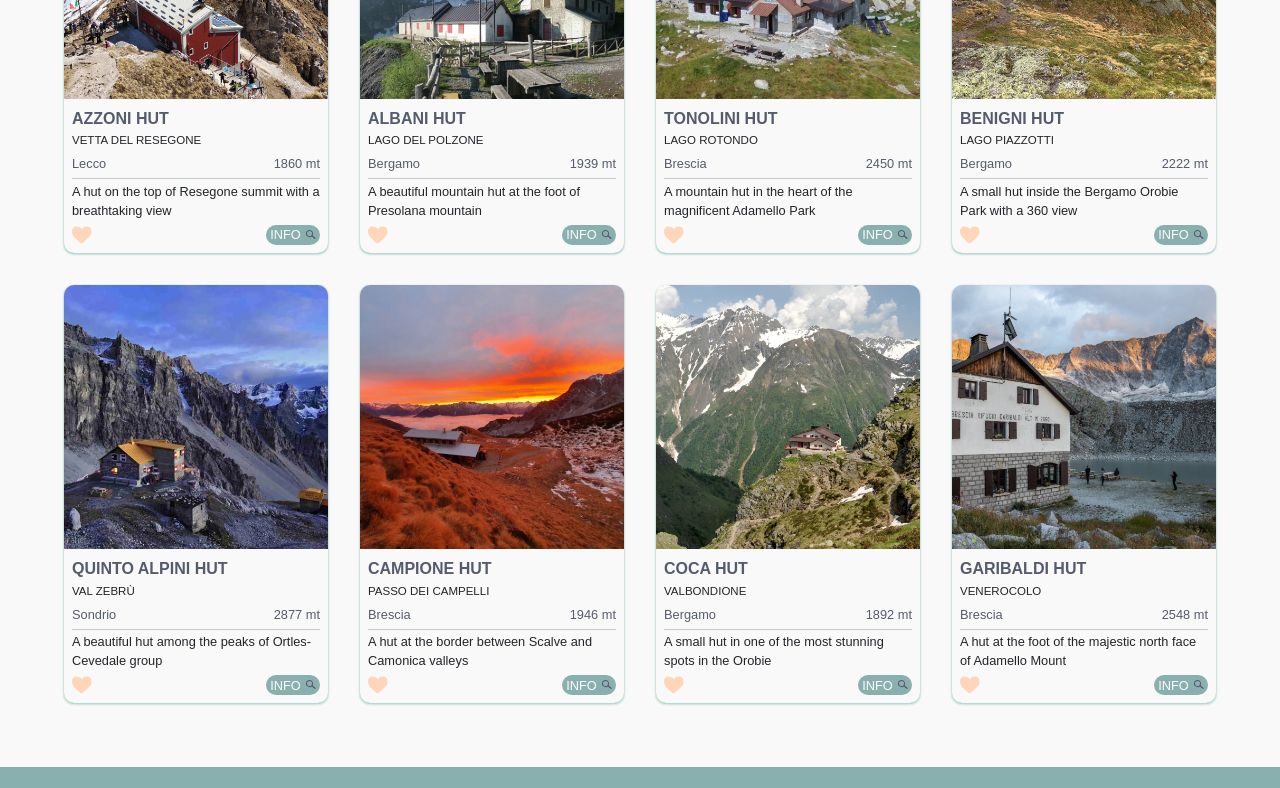
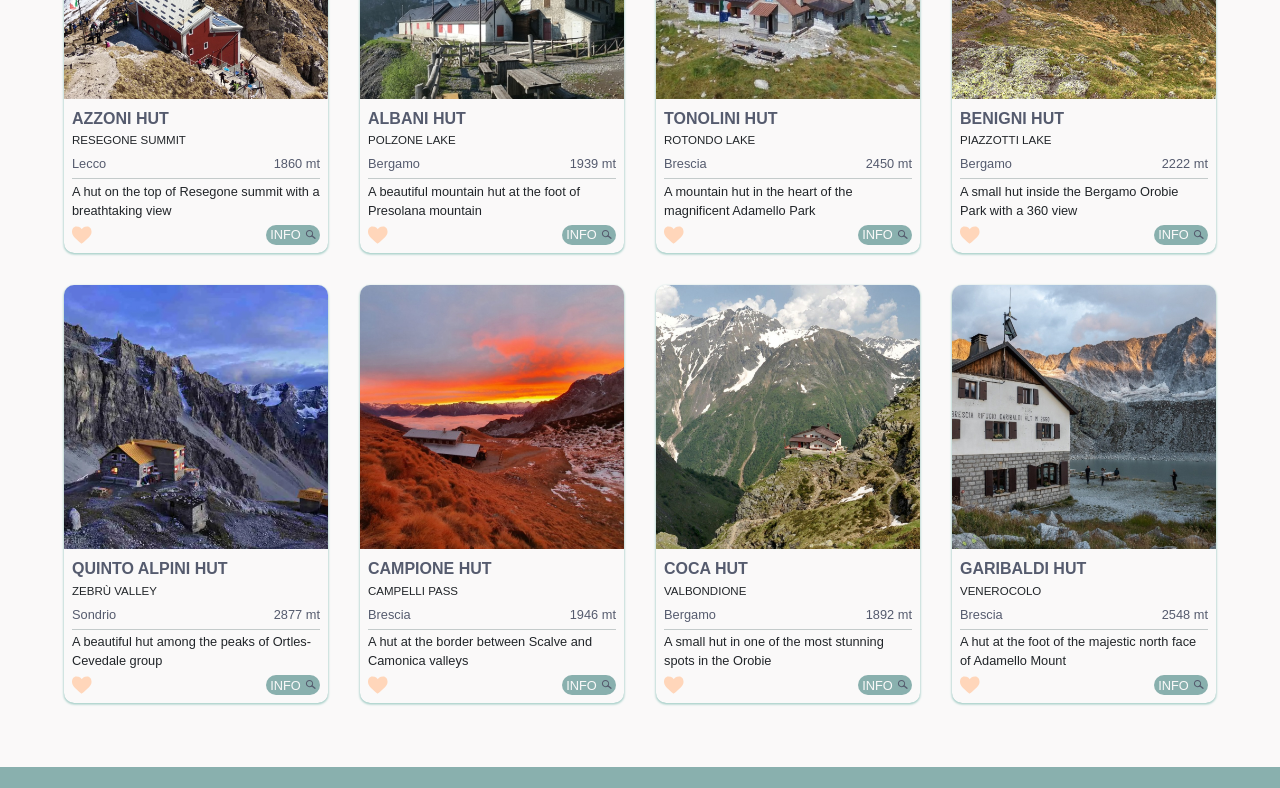
Before and after one commit to elukashova/rs-react, a React (Vite) app: page / in a window 1280 px wide. Shown: the part 354-1142 px from the top of the page. Built offline with nearby package versions, Linux system fonts and the light colour scheme.

Commit message:
refactor: apply clean code

```diff
--- a/package.json
+++ b/package.json
@@ -7,7 +7,7 @@
     "dev": "vite",
     "build": "tsc --noEmit && vite build --base=./",
     "preview": "vite preview",
-    "lint": "eslint . --ext .tsx",
+    "lint": "eslint . --ext .tsx --ext .ts",
     "prepare": "husky install",
     "lintstaged": "lint-staged --relative",
     "coverage": "vitest run --coverage",
--- a/src/App.tsx
+++ b/src/App.tsx
@@ -9,15 +9,8 @@ export default class App extends Component {
       <BrowserRouter>
         <Routes>
           <Route path={ROUTES.path} element={ROUTES.element}>
-            {ROUTES.subroutes.map((subroute) => {
-              return (
-                <Route
-                  key={subroute.key}
-                  path={subroute.index ? '' : subroute.path}
-                  index={subroute.index}
-                  element={subroute.element}
-                />
-              );
+            {ROUTES.subroutes.map(({ key, index, path, element }) => {
+              return <Route key={key} path={index ? '' : path} index={index} element={element} />;
             })}
           </Route>
         </Routes>
--- a/src/assets/data/cards-data.tsx
+++ b/src/assets/data/cards-data.tsx
@@ -14,7 +14,7 @@ const data: CardType[] = [
     image: img1,
     alt: 'mountain hut with the mountains in the background',
     name: 'Azzoni hut',
-    location: 'Vetta Del Resegone',
+    location: 'Resegone summit',
     province: 'Lecco',
     altitude: 1860,
     description: 'A hut on the top of Resegone summit with a breathtaking view',
@@ -24,7 +24,7 @@ const data: CardType[] = [
     image: img2,
     alt: 'mountain hut with the mountains in the background',
     name: 'Albani hut',
-    location: 'Lago Del Polzone',
+    location: 'Polzone lake',
     province: 'Bergamo',
     altitude: 1939,
     description: 'A beautiful mountain hut at the foot of Presolana mountain',
@@ -34,7 +34,7 @@ const data: CardType[] = [
     image: img3,
     alt: 'mountain hut with the mountains in the background',
     name: 'Tonolini hut',
-    location: 'Lago Rotondo',
+    location: 'Rotondo lake',
     province: 'Brescia',
     altitude: 2450,
     description: 'A mountain hut in the heart of the magnificent Adamello Park',
@@ -44,7 +44,7 @@ const data: CardType[] = [
     image: img4,
     alt: 'mountain hut with the mountains in the background',
     name: 'Benigni hut',
-    location: 'Lago Piazzotti',
+    location: 'Piazzotti lake',
     province: 'Bergamo',
     altitude: 2222,
     description: 'A small hut inside the Bergamo Orobie Park with a 360 view',
@@ -54,7 +54,7 @@ const data: CardType[] = [
     image: img5,
     alt: 'mountain hut with the mountains in the background',
     name: 'Quinto Alpini hut',
-    location: 'Val Zebrù',
+    location: 'Zebrù Valley',
     province: 'Sondrio',
     altitude: 2877,
     description: 'A beautiful hut among the peaks of Ortles-Cevedale group',
@@ -64,7 +64,7 @@ const data: CardType[] = [
     image: img6,
     alt: 'mountain hut with the mountains in the background',
     name: 'Campione hut',
-    location: 'Passo dei Campelli',
+    location: 'Campelli pass',
     province: 'Brescia',
     altitude: 1946,
     description: 'A hut at the border between Scalve and Camonica valleys',
--- a/src/components/header/Header.tsx
+++ b/src/components/header/Header.tsx
@@ -3,6 +3,7 @@ import { NavLink } from 'react-router-dom';
 import styles from './Header.module.css';
 import { Route, Routes } from 'react-router-dom';
 import ROUTES from '../../router/router';
+import { RouteConfig } from '../../router/router.types';
 
 class Header extends Component {
   render(): JSX.Element {
@@ -11,8 +12,8 @@ class Header extends Component {
         <div className={styles.wrapper}>
           <h1>
             <Routes>
-              {ROUTES.subroutes.map((subroute) => {
-                return <Route key={subroute.key} path={subroute.path} element={subroute.title} />;
+              {ROUTES.subroutes.map(({ key, path, title }: RouteConfig) => {
+                return <Route key={key} path={path} element={title} />;
               })}
             </Routes>
           </h1>
--- a/src/pages/Layout.tsx
+++ b/src/pages/Layout.tsx
@@ -4,7 +4,7 @@ import Footer from '../components/Footer/Footer';
 import Header from '../components/Header/Header';
 import styles from './Layout.module.css';
 
-class MainLayout extends Component {
+class Layout extends Component {
   render(): JSX.Element {
     return (
       <>
@@ -18,4 +18,4 @@ class MainLayout extends Component {
   }
 }
 
-export default MainLayout;
+export default Layout;
--- a/src/router/router.tsx
+++ b/src/router/router.tsx
@@ -2,13 +2,13 @@ import React from 'react';
 import NotFoundPage from '../pages/404/404';
 import AboutPage from '../pages/About/About';
 import HomePage from '../pages/Home/Home';
-import MainLayout from '../pages/Layout';
-import { Router } from './router.types';
+import Layout from '../pages/Layout';
+import { RoutesConfig } from './router.types';
 
-const ROUTES: Router = {
+const ROUTES: RoutesConfig = {
   path: '/*',
   key: 'app',
-  element: <MainLayout />,
+  element: <Layout />,
   title: '',
   subroutes: [
     {
--- a/src/router/router.types.tsx
+++ b/src/router/router.types.tsx
@@ -8,6 +8,6 @@ export interface RouteConfig {
   index?: boolean;
 }
 
-export interface Router extends RouteConfig {
+export interface RoutesConfig extends RouteConfig {
   subroutes: RouteConfig[];
 }
```
Also changed, not shown: .eslintrc.cjs, 1 other file (tests, documents, lock files or other folders).
